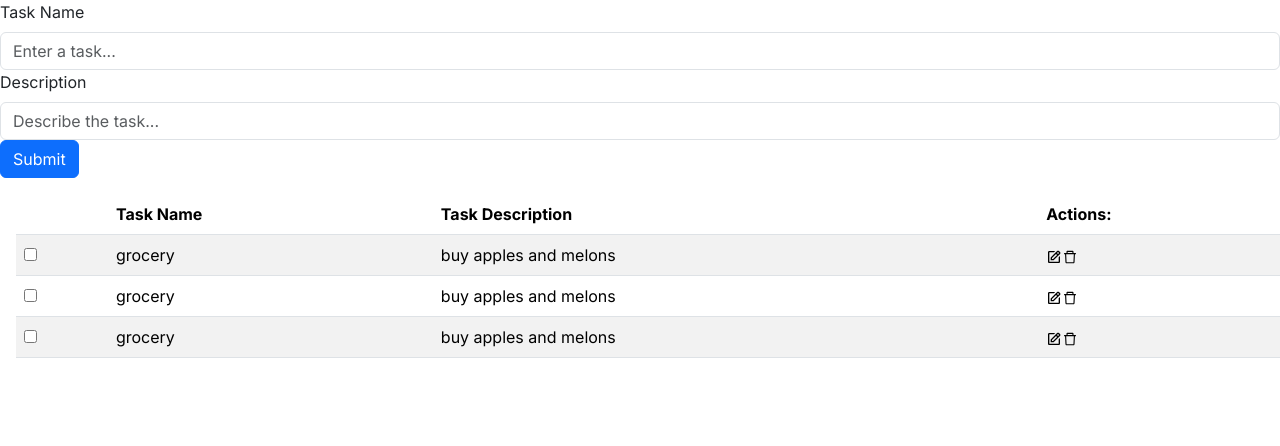
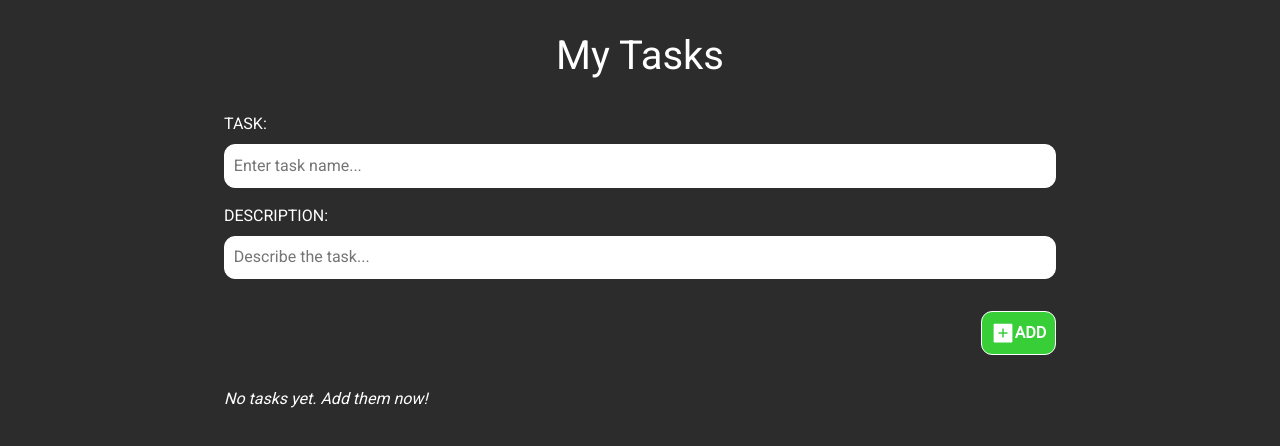
Before and after one commit to aimansae/next-todoapp, a Next.js app: page / in a window 1280 px wide. Shown: the top 446 px of the page. Built offline with nearby package versions, Linux system fonts and the light colour scheme.

Commit message:
Fix stryling and media queries

```diff
--- a/package.json
+++ b/package.json
@@ -10,6 +10,9 @@
     "format": "prettier --write ."
   },
   "dependencies": {
+    "@emotion/react": "^11.11.1",
+    "@emotion/style": "^0.8.0",
+    "@emotion/styled": "^11.11.0",
     "@hookform/resolvers": "^3.3.2",
     "bootstrap": "^5.3.2",
     "next": "13.5.4",
--- /dev/null
+++ b/src/app/components/TodoForm.styled.ts
@@ -0,0 +1,88 @@
+import styled from '@emotion/styled';
+
+export const Form = styled.form`
+  text-transform: uppercase;
+  position: relative;
+`;
+
+export const InputContainer = styled.div`
+  margin: 2rem;
+  display: flex;
+  justify-content: center;
+  flex-direction: column;
+  text-transform: italic;
+
+  .label {
+    flex: 1;
+    margin-bottom: 0.5rem;
+    text-align: left;
+  }
+
+  input {
+    padding: 0.55rem;
+    margin-bottom: 1rem;
+    border-radius: 11px;
+    border: 1px solid white;
+
+    &:hover {
+      box-shadow: 1px 1px 9px #fff;
+    }
+
+    &:focus {
+      border: 2px solid #38ce38;
+      outline: none;
+      box-shadow: 1px 1px 9px #fff;
+    }
+
+  }
+
+  .editActive {
+    border: 2px solid #ff000057;
+    box-shadow: 1px 1px 9px #ff000057;
+  }
+
+  p {
+    color: #fffc00;
+    text-transform: lowercase;
+    font-style: italic;
+    margin-bottom: 2rem;
+  }
+`;
+
+export const ButtonDiv = styled.div`
+  @media (min-width: 48rem) {
+    display: flex;
+    justify-content: flex-end;
+  }
+`;
+
+export const Button = styled.button`
+  margin-top: 1rem;
+  background-color: #38ce38;
+  color: #fff;
+  padding: 8.8px;
+  font-weight: bolder;
+  border-radius: 11px;
+  border: 1px solid white;
+  text-transform: uppercase;
+  display: flex;
+  justify-content: center;
+  align-items: center;
+  width: 100%;
+
+  &:hover {
+    background-color: white;
+    color: #38ce38;
+    border: 1px green solid;
+  }
+
+  .plusIcon {
+    font-weight: bolder;
+    font-size: 1.5rem;
+    maring-right: 2px;
+  }
+
+  @media (min-width: 48rem) {
+    width: fit-content;
+  }
+`;
--- a/src/app/components/TodoForm.tsx
+++ b/src/app/components/TodoForm.tsx
@@ -1,58 +1,74 @@
 /* eslint-disable no-unused-vars */
-import Form from 'react-bootstrap/Form';
-import Button from 'react-bootstrap/Button';
+
 import { z } from 'zod';
 import { useForm } from 'react-hook-form';
 import { zodResolver } from '@hookform/resolvers/zod';
+import * as Styled from './TodoForm.styled';
+import { TodoItem } from '../page';
+import { AiFillPlusSquare } from 'react-icons/ai';
+
 const schema = z.object({
   title: z.string().min(3, { message: 'Min 3 characters required' }),
   description: z.string().min(3, { message: 'Min 3 characters required' }),
 });
 
-type InputFormData = z.infer<typeof schema>;
+export type InputFormData = z.infer<typeof schema>;
 
 type Props = {
   onSubmit: (data: InputFormData) => void;
+  editingTodo: TodoItem | null;
 };
-const TodoForm = ({ onSubmit }: Props) => {
+
+const TodoForm = ({ onSubmit, editingTodo }: Props) => {
   const {
     register,
     handleSubmit,
     reset,
     formState: { errors },
   } = useForm<InputFormData>({ resolver: zodResolver(schema) });
+
   return (
-    <Form
+    <>
+      <Styled.Form
         onSubmit={handleSubmit((data) => {
           onSubmit(data), reset();
         })}
       >
-      <Form.Group controlId="title">
-        <Form.Label>Task Name</Form.Label>
-        <Form.Control
+        <Styled.InputContainer>
+          <label className="label">Task:</label>
+          <input
             {...register('title')}
             name="title"
             type="text"
-          placeholder="Enter a task..."
+            placeholder="Enter task name..."
+            defaultValue={editingTodo?.title || ''}
+            className={editingTodo ? 'editActive' : 'normal'}
           />
-      </Form.Group>
-      {errors.title && <p className="text-danger">{errors.title.message}</p>}
-      <Form.Group controlId="description">
-        <Form.Label>Description</Form.Label>
-        <Form.Control
+
+          {errors.title && <p className="errors">{errors.title.message}</p>}
+
+          <label className="label">Description:</label>
+          <input
             {...register('description')}
             name="description"
             type="text"
             placeholder="Describe the task..."
+            defaultValue={editingTodo?.description || ''}
+            className={editingTodo ? 'editActive' : 'normal'}
           />
-      </Form.Group>
           {errors.description && (
-        <p className="text-danger">{errors.description.message}</p>
+            <p className="errors">{errors.description.message}</p>
           )}
-      <Button variant="primary" type="submit">
-        Submit
-      </Button>
-    </Form>
+
+          <Styled.ButtonDiv>
+            <Styled.Button type="submit">
+              <AiFillPlusSquare className="plusIcon" />
+              {editingTodo ? 'Update' : 'Add'}
+            </Styled.Button>
+          </Styled.ButtonDiv>
+        </Styled.InputContainer>
+      </Styled.Form>
+    </>
   );
 };
 
--- /dev/null
+++ b/src/app/components/TodoList.styled.ts
@@ -0,0 +1,72 @@
+import styled from '@emotion/styled';
+
+export const Alert = styled.div`
+  margin: 2rem;
+  font-style: italic;
+`;
+
+export const ListContainer = styled.div`
+  .customCheckbox {
+    cursor: pointer !important;
+  }
+
+  .textStriked {
+    text-decoration: line-through;
+  }
+
+  .textNormal {
+    text-decoration: none;
+  }
+`;
+
+export const TaskContainer = styled.div`
+  margin: 4rem 2rem;
+  .header {
+    display: flex;
+    justify-content: space-between;
+    font-size: 1.5rem;
+    margin-bottom: 1rem;
+  }
+
+  .titleCheckbox {
+    display: flex;
+    align-items: center;
+  }
+
+  .customCheckbox {
+    border-color: #fff;
+    margin-right: 1rem;
+    width: 20px;
+    height: 20px;
+
+    &:hover {
+      box-shadow: 1px 1px 9px #fff;
+    }
+  }
+
+  .editIconStyling,
+  .deleteIconStyling {
+    cursor: pointer;
+
+    &:hover {
+      font-size: 1.8rem;
+      transition: 1s ease-out;
+    }
+  }
+
+  .deleteIconStyling {
+    color: red;
+    margin-left: 1rem;
+  }
+
+  .editIconStyling {
+    color: #38ce38;
+  }
+
+  .descriptionContainer {
+    margin-bottom: 2rem;
+    font-style: italic;
+    padding-bottom: 1rem;
+    border-bottom: 1px solid #fff;
+  }
+`;
--- a/src/app/components/TodoList.tsx
+++ b/src/app/components/TodoList.tsx
@@ -1,7 +1,7 @@
-import Table from 'react-bootstrap/Table';
 import { BiEdit } from 'react-icons/bi';
 import { AiOutlineDelete } from 'react-icons/ai';
-import React, { ChangeEvent } from 'react';
+import React from 'react';
+import * as Styled from './TodoList.styled';
 
 type Task = {
   id: number;
@@ -13,45 +13,67 @@ type Task = {
 type TodoListProps = {
   todoList: Task[];
   onDelete: (id: number) => void;
-  onEdit: () => void;
+  onEdit: (id: number) => void;
   onSelect: (id: number) => void;
 };
 
 const TodoList = ({ todoList, onDelete, onEdit, onSelect }: TodoListProps) => {
+  if (todoList.length === 0) {
+    return <Styled.Alert>No tasks yet. Add them now!</Styled.Alert>;
+  }
+
   return (
-    <Table striped hover className="m-3">
-      <thead>
-        <tr>
-          <th></th>
-          <th>Task Name</th>
-          <th>Task Description</th>
-          <th>Actions:</th>
-        </tr>
-      </thead>
-      <tbody>
+    <Styled.ListContainer>
+      <Styled.TaskContainer>
         {todoList.map((todo) => (
-          <tr key={todo.id}>
-            <td>
+          <>
+            {' '}
+            <div className="header">
+              <div key={todo.id} className="titleCheckbox">
                 <input
+                  className="customCheckbox"
                   type="checkbox"
                   value={todo.id}
                   checked={todo.isDone}
                   onChange={() => onSelect(todo.id)}
                 />
-            </td>
 
-            <td>{todo.title}</td>
-            <td>{todo.description}</td>
-            <td>
-              <BiEdit onClick={() => onEdit}>Edit</BiEdit>
-              <AiOutlineDelete onClick={() => onDelete(todo.id)}>
+                <div
+                  className={`${
+                    todo.isDone ? 'textStriked' : 'textNormal'
+                  } titleContainer`}
+                >
+                  {todo.title}
+                </div>
+              </div>
+
+              <div className="iconContainer">
+                <BiEdit
+                  className="editIconStyling"
+                  onClick={() => onEdit(todo.id)}
+                >
+                  Edit
+                </BiEdit>
+                <AiOutlineDelete
+                  className="deleteIconStyling"
+                  onClick={() => onDelete(todo.id)}
+                >
                   Delete
                 </AiOutlineDelete>
-            </td>
-          </tr>
+              </div>
+            </div>
+            <div
+              key={todo.id}
+              className={`${
+                todo.isDone ? 'textStriked' : 'textNormal'
+              } descriptionContainer`}
+            >
+              {todo.description}
+            </div>
+          </>
         ))}
-      </tbody>
-    </Table>
+      </Styled.TaskContainer>
+    </Styled.ListContainer>
   );
 };
 
--- a/src/app/globals.css
+++ b/src/app/globals.css
@@ -1,5 +1,10 @@
 * {
   margin: 0;
   padding: 0;
-  box-sizing: boder-box;
+  box-sizing: border-box;
 }
+
+body{
+  background-color:#2c2c2c !important;
+  color:#fff !important;
+}
--- a/src/app/layout.tsx
+++ b/src/app/layout.tsx
@@ -1,9 +1,12 @@
 import './globals.css';
 import type { Metadata } from 'next';
-import { Inter } from 'next/font/google';
 import 'bootstrap/dist/css/bootstrap.min.css';
+import { Roboto } from 'next/font/google';
 
-const inter = Inter({ subsets: ['latin'] });
+const roboto = Roboto({
+  weight: '400',
+  subsets: ['latin'],
+});
 
 export const metadata: Metadata = {
   title: 'Create Next App',
@@ -17,7 +20,7 @@ export default function RootLayout({
 }) {
   return (
     <html lang="en">
-      <body className={inter.className}>{children}</body>
+      <body className={roboto.className}>{children}</body>
     </html>
   );
 }
--- a/src/app/page.module.css
+++ b/src/app/page.module.css
@@ -0,0 +1,20 @@
+.Heading {
+  margin: 2rem;
+  text-align: center;
+}
+
+.Main {
+  margin: 0 auto;
+}
+
+@media (min-width: 30rem) {
+  .Main {
+    margin: 0 2rem;
+  }
+}
+
+@media (min-width: 60rem) {
+  .Main {
+    margin: 0 12rem;
+  }
+}
--- a/src/app/page.tsx
+++ b/src/app/page.tsx
@@ -1,66 +1,92 @@
 'use client';
 
-import React, { useState, ChangeEvent, useEffect } from 'react';
+import React, { useState, useEffect } from 'react';
 import TodoList from './components/TodoList';
-import styles from './page.module.css';
 import TodoForm from './components/TodoForm';
+import Styles from './page.module.css';
+
+export type TodoItem = {
+  id: number;
+  title: string;
+  description: string;
+  isDone: boolean;
+};
+
 type FormData = {
   description: string;
   title: string;
 };
+
+const todoListFromLocalStorage = JSON.parse(
+  localStorage.getItem('todoList') || '[]',
+);
+
 export default function Home() {
-  const [todoList, setTodoList] = useState([
-    {
-      id: 1,
-      title: 'grocery',
-      description: 'buy apples and melons',
-      isDone: false,
-    },
-    {
-      id: 2,
-      title: 'grocery',
-      description: 'buy apples and melons',
-      isDone: false,
-    },
-    {
-      id: 3,
-      title: 'grocery',
-      description: 'buy apples and melons',
-      isDone: false,
-    },
-  ]);
+  const [todoList, setTodoList] = useState(todoListFromLocalStorage);
+
+  const [editingTodo, setEditingTodo] = useState<TodoItem | null>(null);
+
   const handleSelect = (id: number) => {
     setTodoList(
-      todoList.map((todo) =>
+      todoList.map((todo: { id: number; isDone: boolean }) =>
         todo.id === id ? { ...todo, isDone: !todo.isDone } : todo,
       ),
     );
   };
 
   const handleDelete = (id: number) => {
-    setTodoList(todoList.filter((todo) => todo.id !== id));
+    setTodoList(todoList.filter((todo: { id: number }) => todo.id !== id));
+  };
+
+  const handleEdit = (id: number) => {
+    const editedTodo = todoList.find((todo: { id: number }) => todo.id === id);
+    if (editedTodo) {
+      setEditingTodo(editedTodo);
+    }
+  };
+
+  const handleUpdate = (updatedTodo: TodoItem) => {
+    setTodoList((prevTodoList: any[]) =>
+      prevTodoList.map((todo) =>
+        todo.id === updatedTodo.id ? updatedTodo : todo,
+      ),
+    );
+    setEditingTodo(null);
   };
 
   useEffect(() => {
-    console.log(todoList); // Log the updated todoList
+    console.log(todoList, 'Localcheck');
+    // Log the updated todoList
+    localStorage.setItem('todoList', JSON.stringify(todoList));
   }, [todoList]);
 
   const handleSubmit = (data: FormData) => {
+    if (editingTodo) {
+      // Update an existing item
+      handleUpdate({ ...editingTodo, ...data });
+    } else {
+      // Add a new item
       setTodoList([
         ...todoList,
         { ...data, id: todoList.length + 1, isDone: false },
       ]);
+    }
+    setEditingTodo(null);
   };
-
   return (
-    <main className={styles.main}>
-      <TodoForm onSubmit={handleSubmit} />
+    <>
+      <header className={Styles.Heading}>
+        <h1>My Tasks</h1>
+      </header>
+      <main className={Styles.Main}>
+        <TodoForm onSubmit={handleSubmit} editingTodo={editingTodo} />
         <TodoList
           todoList={todoList}
           onSelect={handleSelect}
           onDelete={handleDelete}
-        onEdit={() => console.log('Edit CLicked')}
+          onEdit={handleEdit}
         />
       </main>
+    </>
   );
 }
```
Also changed, not shown: 1 other file (tests, documents, lock files or other folders). Lines whose indentation alone changed are shown as unchanged.
